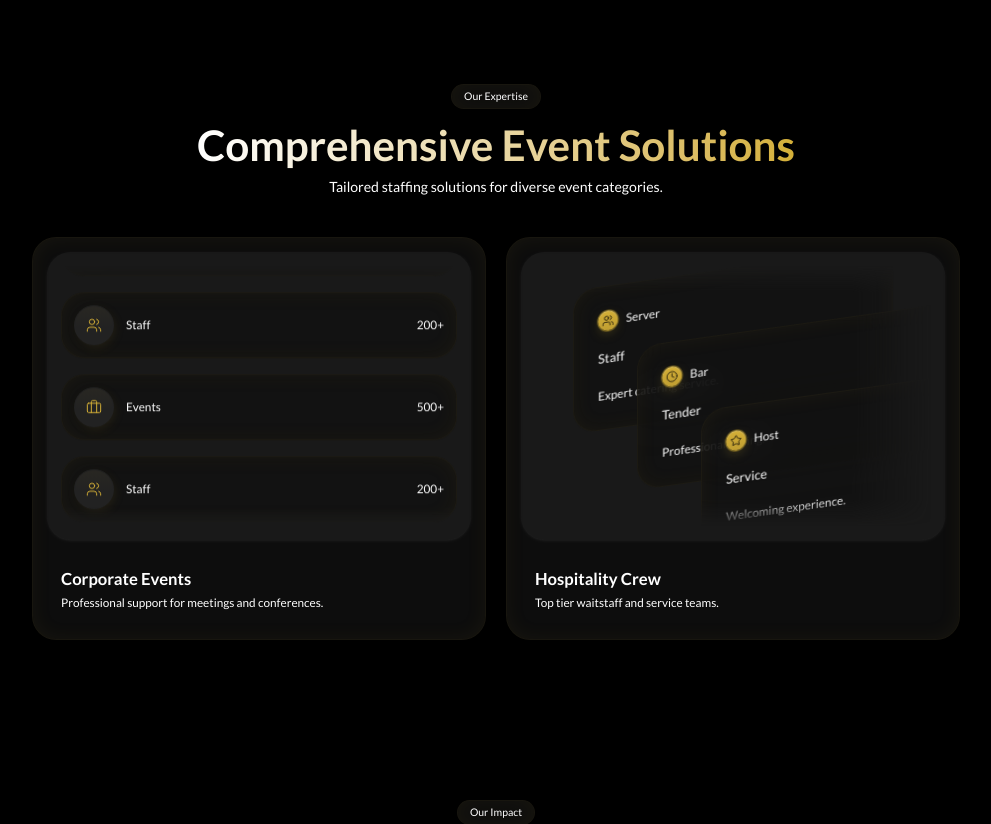
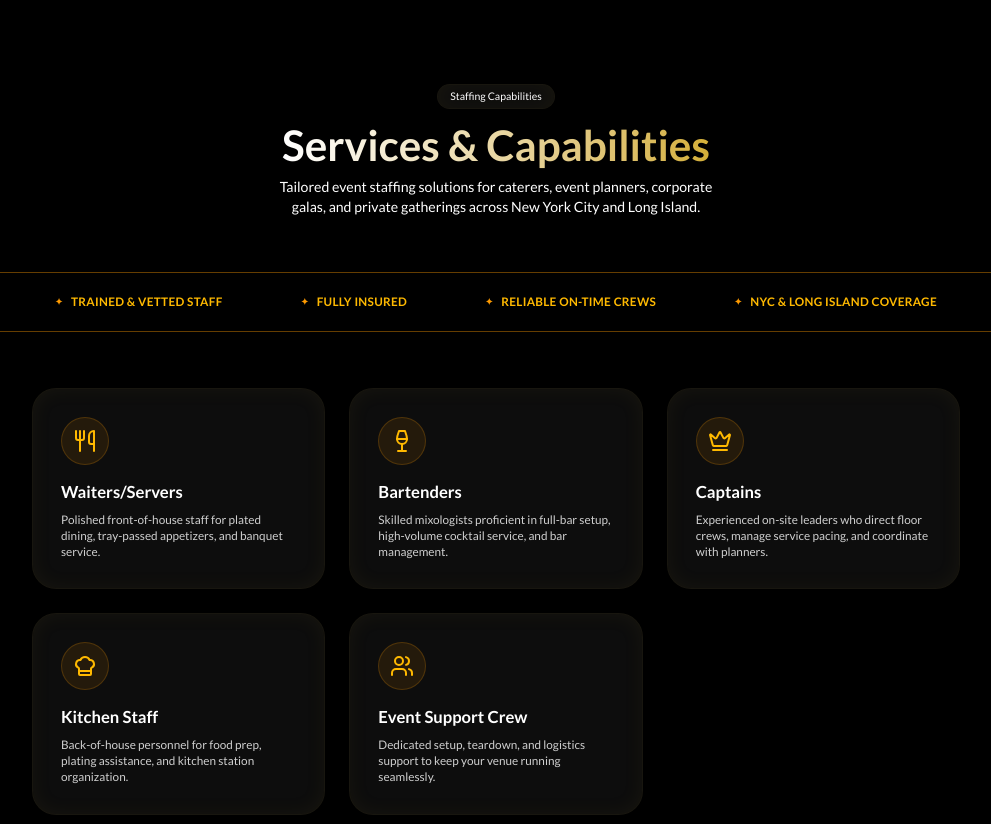
Before and after one commit to dmytro-webild/b9844894-9658-494c-a24e-b5111285fb6b, a React (Vite) app: page / in a window 1280 px wide. Shown: the part 1760-2584 px from the top of the page, without its empty margins (144-1135 px from the left). Built offline with nearby package versions, Linux system fonts and the light colour scheme; a web font is replaced by a local one.

Commit message:
Update src/pages/HomePage/sections/Features.tsx

```diff
--- a/src/pages/HomePage/sections/Features.tsx
+++ b/src/pages/HomePage/sections/Features.tsx
@@ -2,35 +2,114 @@
 // file as the canonical source for the "features" section.
 
 import React from 'react';
-import FeaturesBento from '@/components/sections/features/FeaturesBento';
 import SectionErrorBoundary from "@/components/ui/SectionErrorBoundary";
+import TextAnimation from "@/components/ui/TextAnimation";
+import ScrollReveal from "@/components/ui/ScrollReveal";
+import { Utensils, Wine, Crown, ChefHat, Users } from "lucide-react";
+
+const capabilities = [
+  {
+    title: "Waiters/Servers",
+    description: "Polished front-of-house staff for plated dining, tray-passed appetizers, and banquet service.",
+    icon: Utensils,
+  },
+  {
+    title: "Bartenders",
+    description: "Skilled mixologists proficient in full-bar setup, high-volume cocktail service, and bar management.",
+    icon: Wine,
+  },
+  {
+    title: "Captains",
+    description: "Experienced on-site leaders who direct floor crews, manage service pacing, and coordinate with planners.",
+    icon: Crown,
+  },
+  {
+    title: "Kitchen Staff",
+    description: "Back-of-house personnel for food prep, plating assistance, and kitchen station organization.",
+    icon: ChefHat,
+  },
+  {
+    title: "Event Support Crew",
+    description: "Dedicated setup, teardown, and logistics support to keep your venue running seamlessly.",
+    icon: Users,
+  },
+];
 
 export default function FeaturesSection(): React.JSX.Element {
   return (
     <div id="features" data-section="features">
-        <SectionErrorBoundary name="features">
-              <FeaturesBento
-          tag="Our Expertise"
-          title="Comprehensive Event Solutions"
-          description="Tailored staffing solutions for diverse event categories."
-          features={[
-            {
-              title: "Corporate Events",          description: "Professional support for meetings and conferences.",          bentoComponent: "info-card-marquee",          infoCards: [
-                { icon: "Briefcase", label: "Events", value: "500+" },
-                { icon: "Users", label: "Staff", value: "200+" },
-              ],
-            },
-            {
-              title: "Hospitality Crew",          description: "Top tier waitstaff and service teams.",          bentoComponent: "tilted-stack-cards",          stackCards: [
-                { icon: "Users", title: "Server", subtitle: "Staff", detail: "Expert catering service." },
-                { icon: "Clock", title: "Bar", subtitle: "Tender", detail: "Professional mixing." },
-                { icon: "Star", title: "Host", subtitle: "Service", detail: "Welcoming experience." },
-              ],
-            },
-          ]}
-          textAnimation="slide-up"
-        />
-        </SectionErrorBoundary>
-      </div>
+      <SectionErrorBoundary name="features">
+        <section aria-label="Services and Capabilities" className="py-20">
+          <div className="flex flex-col gap-10 md:gap-12">
+            <div className="flex flex-col items-center gap-2 w-content-width mx-auto text-center">
+              <div className="px-3 py-1 mb-1 text-sm card rounded w-fit">
+                <p>Staffing Capabilities</p>
+              </div>
+
+              <TextAnimation
+                text="Services & Capabilities"
+                variant="slide-up"
+                gradientText={true}
+                tag="h2"
+                className="md:max-w-8/10 text-6xl 2xl:text-7xl leading-[1.15] font-semibold text-center text-balance"
+              />
+
+              <TextAnimation
+                text="Tailored event staffing solutions for caterers, event planners, corporate galas, and private gatherings across New York City and Long Island."
+                variant="slide-up"
+                gradientText={false}
+                tag="p"
+                className="md:max-w-7/10 text-lg md:text-xl leading-snug text-center text-balance"
+              />
+            </div>
+
+            {/* Gold-on-Black Strip of Trust Points */}
+            <div className="w-full bg-black border-y border-amber-500/40 py-5 px-4 md:px-8 my-2 shadow-xl">
+              <div className="w-content-width mx-auto flex flex-wrap items-center justify-around gap-6 md:gap-8 text-center text-amber-400 font-semibold tracking-wide text-sm md:text-base uppercase">
+                <div className="flex items-center gap-2">
+                  <span className="text-amber-500 text-xs">✦</span>
+                  <span>Trained & Vetted Staff</span>
+                </div>
+                <div className="flex items-center gap-2">
+                  <span className="text-amber-500 text-xs">✦</span>
+                  <span>Fully Insured</span>
+                </div>
+                <div className="flex items-center gap-2">
+                  <span className="text-amber-500 text-xs">✦</span>
+                  <span>Reliable On-Time Crews</span>
+                </div>
+                <div className="flex items-center gap-2">
+                  <span className="text-amber-500 text-xs">✦</span>
+                  <span>NYC & Long Island Coverage</span>
+                </div>
+              </div>
+            </div>
+
+            {/* 5 Services/Capabilities List */}
+            <ScrollReveal variant="fade-blur">
+              <div className="w-content-width mx-auto grid grid-cols-1 md:grid-cols-2 lg:grid-cols-3 gap-6">
+                {capabilities.map((item) => {
+                  const IconComponent = item.icon;
+                  return (
+                    <div
+                      key={item.title}
+                      className="flex flex-col gap-4 p-6 xl:p-7 card rounded h-full transition-all duration-300 hover:border-amber-500/30"
+                    >
+                      <div className="flex items-center justify-center shrink-0 size-12 rounded-lg bg-amber-500/10 text-amber-400 border border-amber-500/20">
+                        <IconComponent className="size-6 text-amber-400" strokeWidth={2} />
+                      </div>
+                      <div className="flex flex-col gap-2">
+                        <h3 className="text-2xl font-semibold leading-snug text-foreground">{item.title}</h3>
+                        <p className="text-base leading-snug text-foreground/80">{item.description}</p>
+                      </div>
+                    </div>
+                  );
+                })}
+              </div>
+            </ScrollReveal>
+          </div>
+        </section>
+      </SectionErrorBoundary>
+    </div>
   );
 }
```
